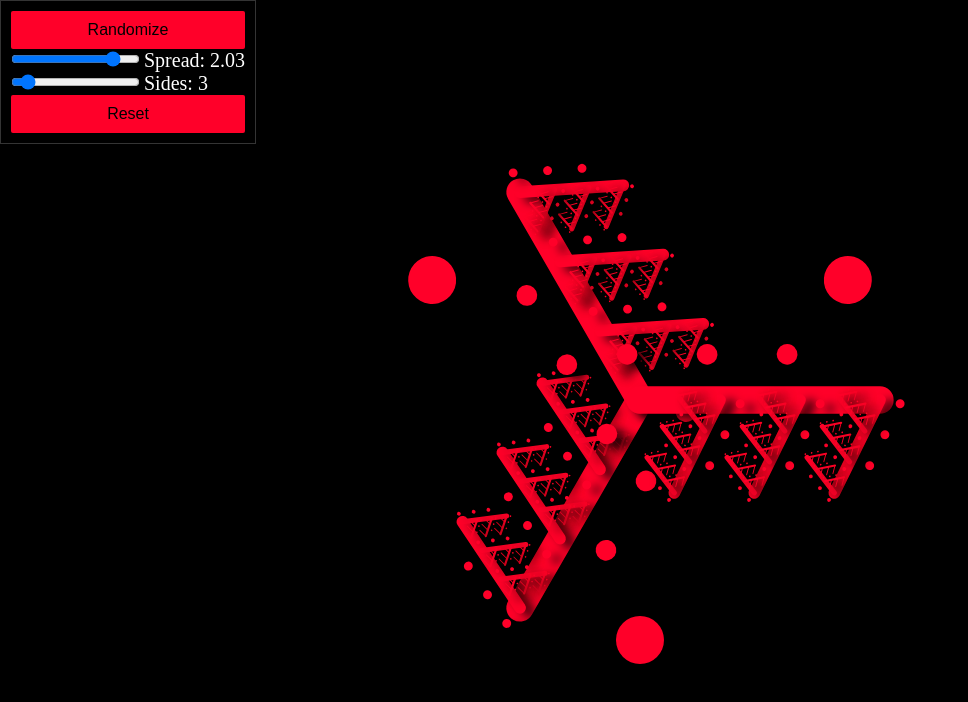
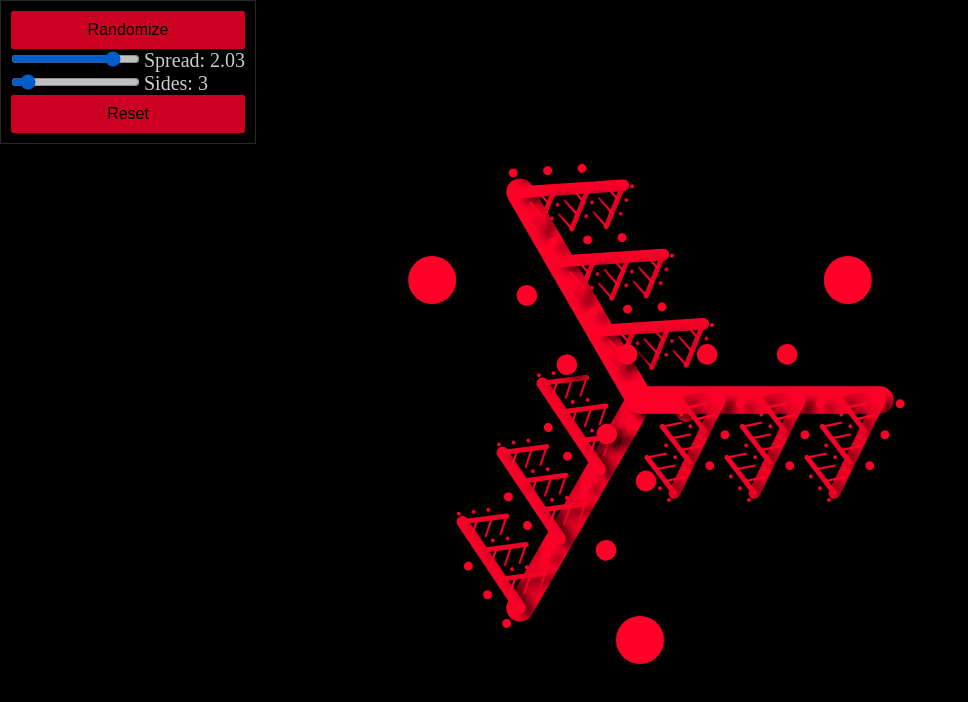
Before and after one commit to mohitk0208/html-canvas-shapes, a website built with Vite: page index.html in a window 1280 px wide. Both pictures are taken after a click on the button "Randomize". Shown: the whole page, without its empty margins (0-968 px from the left). Built offline with nearby package versions, Linux system fonts and the light colour scheme.

Commit message:
using OOP to create fractals

```diff
--- /dev/null
+++ b/src/Fractal.ts
@@ -0,0 +1,112 @@
+interface FractalConstructorProps {
+  canvas: HTMLCanvasElement
+  ctx: CanvasRenderingContext2D
+  color: string
+  lineWidth: number
+  size: number
+  sides: number
+  scale: number
+  spread: number
+  maxLevel: number
+  branches: number
+}
+
+
+class Fractal implements FractalConstructorProps {
+  canvas: HTMLCanvasElement
+  ctx: CanvasRenderingContext2D
+  color: string
+  lineWidth: number
+  size: number
+  sides: number
+  scale: number
+  spread: number
+  maxLevel: number
+  branches: number
+
+
+
+  constructor(canvas: HTMLCanvasElement,
+    ctx: CanvasRenderingContext2D,
+    lineWidth: number = 10,
+    sides: number = 5,
+    scale: number = 0.4,
+    spread: number = 0.6,
+    maxLevel: number = 3,
+    branches: number = 3,
+    size?: number,
+    color?: string
+  ) {
+
+    this.canvas = canvas
+    this.ctx = ctx
+    this.color = color || `hsl(${Math.random() * 360}, 100%, 50%)`
+    this.lineWidth = lineWidth
+    this.size = size || Math.min(canvas.width * 0.3, canvas.height * 0.3)
+    this.sides = sides
+    this.scale = scale
+    this.spread = spread
+    this.maxLevel = maxLevel
+    this.branches = branches
+  }
+
+  draw() {
+    this.ctx.clearRect(0, 0, this.canvas.width, this.canvas.height)
+    this.ctx.save()
+    this.ctx.strokeStyle = this.color
+    this.ctx.fillStyle = this.color
+    this.ctx.lineWidth = this.lineWidth
+    this.ctx.translate(this.canvas.width / 2, this.canvas.height / 2)
+
+    for (let i = 0; i < this.sides; i++) {
+      this.ctx.rotate((Math.PI * 2) / this.sides)
+      this.#drawBranch(0)
+    }
+
+    this.ctx.restore()
+  }
+
+  #drawBranch(level: number) {
+    if (level > this.maxLevel) return
+
+    this.ctx.beginPath()
+    this.ctx.moveTo(0, 0)
+    this.ctx.lineTo(this.size, 0)
+    this.ctx.stroke()
+
+    for (let i = 0; i < this.branches; i++) {
+      this.ctx.save()
+      this.ctx.translate(this.size - (this.size / this.branches) * i, 0)
+      this.ctx.scale(this.scale, this.scale)
+
+      this.ctx.save()
+      this.ctx.rotate(this.spread)
+      this.#drawBranch(level + 1)
+      this.ctx.restore()
+      this.ctx.restore()
+    }
+    this.ctx.beginPath()
+    this.ctx.arc(0, this.size, this.size * 0.1, 0, Math.PI * 2)
+    this.ctx.fill()
+
+  }
+
+  randomizeFractal() {
+    this.sides = Math.floor(Math.random() * 7 + 2)
+    this.scale = Math.random() * 0.2 + 0.4
+    this.spread = Math.random() * 2.9 + 0.1
+    this.color = `hsl(${Math.random() * 360}, 100%, 50%)`
+    this.lineWidth = Math.random() * 20 + 10
+  }
+
+  resetFractal() {
+    this.sides = 5
+    this.scale = 0.5
+    this.spread = 0.5
+    this.color = `hsl(0, 100%, 50%)`
+    this.lineWidth = 10
+  }
+
+}
+
+export default Fractal
--- a/src/main.ts
+++ b/src/main.ts
@@ -1,4 +1,7 @@
+import Fractal from './Fractal';
 import './style.css'
+
+
 window.addEventListener("load", function () {
 
   const canvas = document.getElementById("canvas1") as HTMLCanvasElement;
@@ -23,123 +26,54 @@ window.addEventListener("load", function () {
   ctx.shadowOffsetY = 5
   ctx.shadowBlur = 10
 
-  // effect settings
-  const maxLevel = 4
-  const branches = 3
 
-  let size = Math.min(canvas.width * 0.3, canvas.height * 0.3)
-  let sides = 5
-  let scale = 0.4
-  let spread = 0.6
-  let color = `hsl(${Math.random() * 360}, 100%, 50%)`
-  let lineWidth = Math.random() * 20 + 10
+  const fractal = new Fractal(canvas, ctx)
+
+  fractal.draw()
+  updateSliders()
 
 
 
-
-  function drawBranch(level: number) {
-    if (level > maxLevel) return
-    ctx.beginPath()
-    ctx.moveTo(0, 0)
-    ctx.lineTo(size, 0)
-    ctx.stroke()
-
-    for (let i = 0; i < branches; i++) {
-      ctx.save()
-      ctx.translate(size - (size / branches) * i, 0)
-      ctx.scale(scale, scale)
-
-      ctx.save()
-      ctx.rotate(spread)
-      drawBranch(level + 1)
-      ctx.restore()
-      ctx.restore()
-    }
-    ctx.beginPath()
-    ctx.arc(0, size, size * 0.1, 0, Math.PI * 2)
-    ctx.fill()
-
-  }
-
-  function drawFractal() {
-    ctx.clearRect(0, 0, canvas.width, canvas.height)
-    ctx.save()
-    ctx.strokeStyle = color
-    ctx.fillStyle = color
-    ctx.lineWidth = lineWidth
-    ctx.translate(canvas.width / 2, canvas.height / 2)
-
-    for (let i = 0; i < sides; i++) {
-      ctx.rotate((Math.PI * 2) / sides)
-      drawBranch(0)
-    }
-
-
-
-    ctx.restore()
-  }
-
-  drawFractal()
-  updateSliders()
-
-
-  function randomizeFractal() {
-    sides = Math.floor(Math.random() * 7 + 2)
-    scale = Math.random() * 0.2 + 0.4
-    spread = Math.random() * 2.9 + 0.1
-    color = `hsl(${Math.random() * 360}, 100%, 50%)`
-    lineWidth = Math.random() * 20 + 10
-  }
-
-  function resetFractal() {
-    sides = 5
-    scale = 0.5
-    spread = 0.5
-    color = `hsl(0, 100%, 50%)`
-    lineWidth = 10
-  }
-
-
   function updateSliders() {
-    randomizeBtn.style.backgroundColor = color
-    resetBtn.style.backgroundColor = color
-    slider_spread.value = String(spread)
-    label_spread.innerText = `Spread: ${spread.toFixed(2)}`
-    slider_sides.value = String(sides)
-    label_sides.innerText = `Sides: ${sides}`
+    randomizeBtn.style.backgroundColor = fractal.color
+    resetBtn.style.backgroundColor = fractal.color
+    slider_spread.value = String(fractal.spread)
+    label_spread.innerText = `Spread: ${fractal.spread.toFixed(2)}`
+    slider_sides.value = String(fractal.sides)
+    label_sides.innerText = `Sides: ${fractal.sides}`
   }
 
 
   randomizeBtn.addEventListener("click", () => {
-    randomizeFractal()
+    fractal.randomizeFractal()
     updateSliders()
-    drawFractal()
+    fractal.draw()
   })
 
   resetBtn.addEventListener("click", () => {
-    resetFractal()
+    fractal.resetFractal()
     updateSliders()
-    drawFractal()
+    fractal.draw()
   })
 
   slider_spread?.addEventListener("change", (e) => {
-    spread = Number((e?.target as HTMLInputElement).value)
+    fractal.spread = Number((e?.target as HTMLInputElement).value)
     updateSliders()
-    drawFractal()
+    fractal.draw()
   })
 
   slider_sides.addEventListener("change", (e) => {
-    sides = Number((e.target as HTMLInputElement).value)
+    fractal.sides = Number((e.target as HTMLInputElement).value)
     updateSliders()
-    drawFractal()
+    fractal.draw()
   })
 
 
   this.window.addEventListener("resize", () => {
     canvas.width = this.window.innerWidth
     canvas.height = this.window.innerHeight
-    size = Math.min(canvas.width * 0.3, canvas.height * 0.3)
-    drawFractal()
+    fractal.size = Math.min(canvas.width * 0.3, canvas.height * 0.3)
+    fractal.draw()
   })
 
 
--- a/src/style.css
+++ b/src/style.css
@@ -21,6 +21,7 @@ body {
   left: 0%;
   padding: 10px;
   border: 1px solid rgba(54, 54, 54, 0.966);
+  opacity: 0.8;
 }
 
 button {
```
